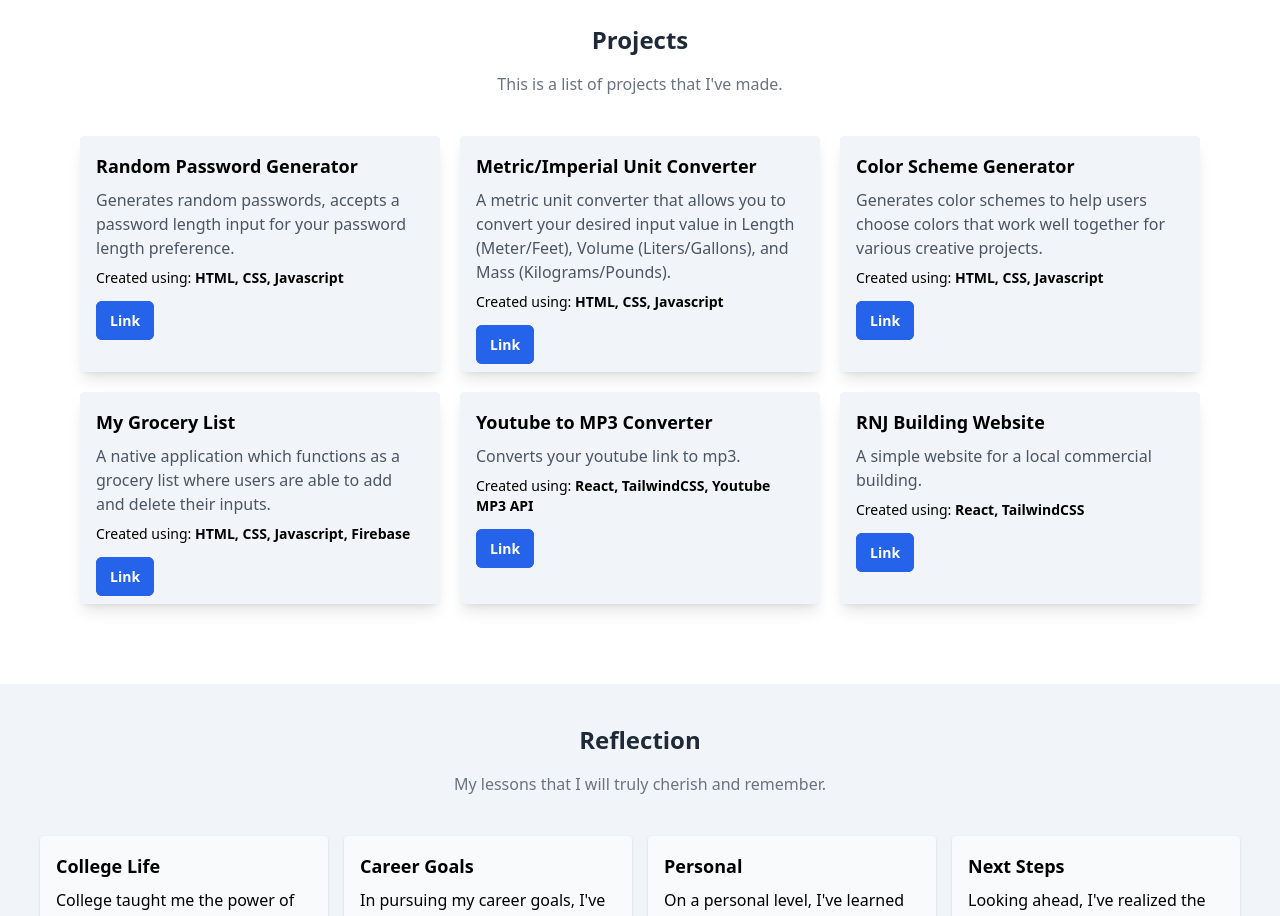
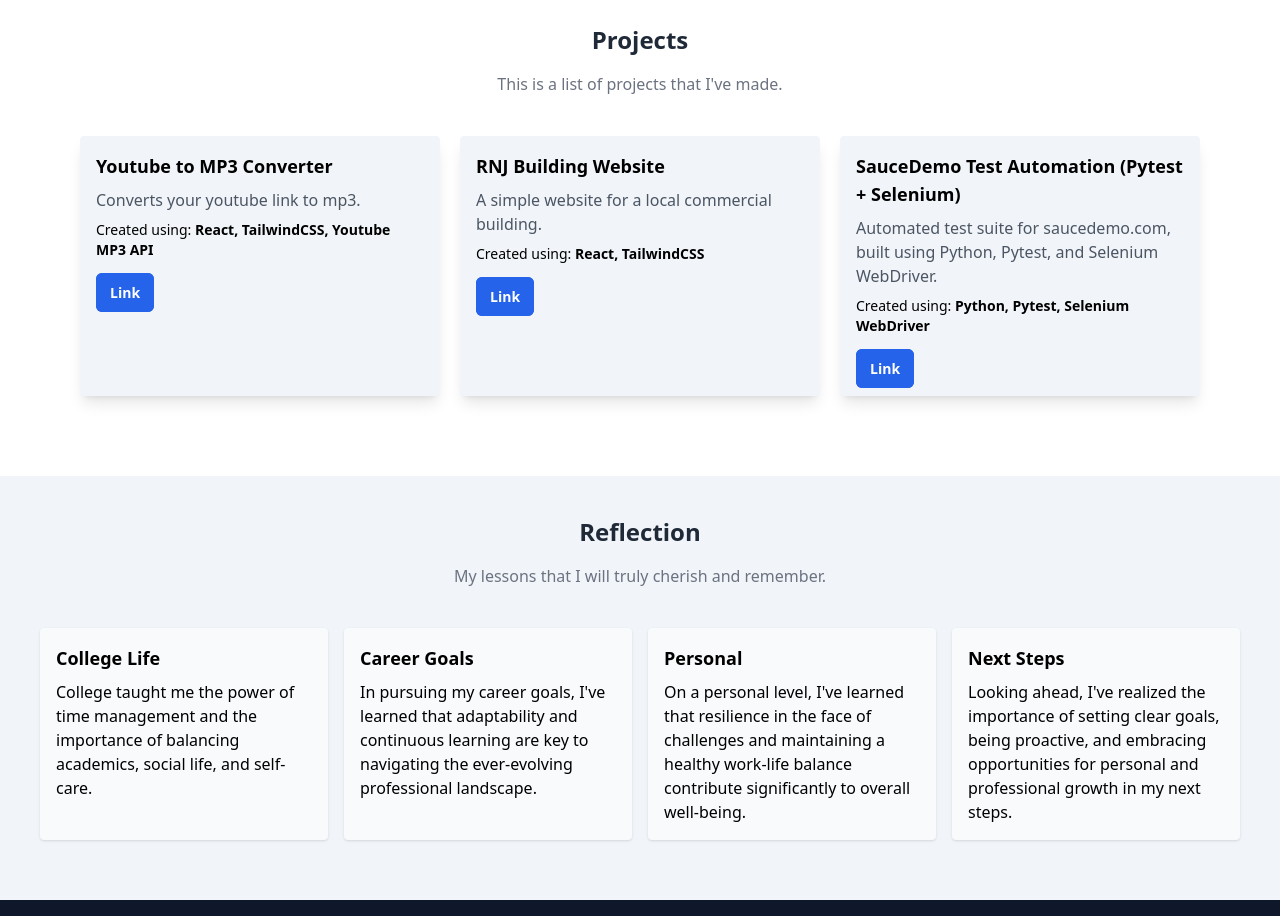
Before and after one commit to gerardnicolas/ispract-portfolio, a React (Vite) app: page / in a window 1280 px wide. Shown: the part 1520-2436 px from the top of the page. Built offline with nearby package versions, Linux system fonts and the light colour scheme.

Commit message:
Update projects section

```diff
--- a/src/components/AcadWork.jsx
+++ b/src/components/AcadWork.jsx
@@ -1,51 +1,58 @@
 import React from 'react';
 
 const projects = [
+    // {
+    //     id: 1,
+    //     title: 'Random Password Generator',
+    //     description: 'Generates random passwords, accepts a password length input for your password length preference.',
+    //     languages: [
+    //                 'HTML, ',
+    //                 'CSS, ',
+    //                 'Javascript'
+    //                 ],
+    //     link: 'https://randompasswordgenerator-ged.vercel.app/'
+    // },
+    // {
+    //     id: 2,
+    //     title: 'Metric/Imperial Unit Converter',
+    //     description: 'A metric unit converter that allows you to convert your desired input value in Length (Meter/Feet), Volume (Liters/Gallons), and Mass (Kilograms/Pounds).',
+    //     languages: 'HTML, CSS, Javascript',
+    //     link: 'https://unit-converter-eta.vercel.app/'
+    // },
+    // {
+    //     id: 3,
+    //     title: 'Color Scheme Generator',
+    //     description: 'Generates color schemes to help users choose colors that work well together for various creative projects.',
+    //     languages: 'HTML, CSS, Javascript',
+    //     link: 'https://color-scheme-generator-six.vercel.app/'
+    // },
+    // {
+    //     id: 4,
+    //     title: 'My Grocery List',
+    //     description: 'A native application which functions as a grocery list where users are able to add and delete their inputs.',
+    //     languages: 'HTML, CSS, Javascript, Firebase',
+    //     link: 'https://my-grocerylist-ged.netlify.app/'
+    // },
     {
         id: 1,
-        title: 'Random Password Generator',
-        description: 'Generates random passwords, accepts a password length input for your password length preference.',
-        languages: [
-                    'HTML, ',
-                    'CSS, ',
-                    'Javascript'
-                    ],
-        link: 'https://randompasswordgenerator-ged.vercel.app/'
-    },
-    {
-        id: 2,
-        title: 'Metric/Imperial Unit Converter',
-        description: 'A metric unit converter that allows you to convert your desired input value in Length (Meter/Feet), Volume (Liters/Gallons), and Mass (Kilograms/Pounds).',
-        languages: 'HTML, CSS, Javascript',
-        link: 'https://unit-converter-eta.vercel.app/'
-    },
-    {
-        id: 3,
-        title: 'Color Scheme Generator',
-        description: 'Generates color schemes to help users choose colors that work well together for various creative projects.',
-        languages: 'HTML, CSS, Javascript',
-        link: 'https://color-scheme-generator-six.vercel.app/'
-    },
-    {
-        id: 4,
-        title: 'My Grocery List',
-        description: 'A native application which functions as a grocery list where users are able to add and delete their inputs.',
-        languages: 'HTML, CSS, Javascript, Firebase',
-        link: 'https://my-grocerylist-ged.netlify.app/'
-    },
-    {
-        id: 5,
         title: 'Youtube to MP3 Converter',
         description: 'Converts your youtube link to mp3.',
         languages: 'React, TailwindCSS, Youtube MP3 API',
         link: 'https://yt-to-mp3-converter-three.vercel.app/'
     },
     {
-        id: 6,
+        id: 2,
         title: 'RNJ Building Website',
         description: 'A simple website for a local commercial building.',
         languages: 'React, TailwindCSS',
         link: 'https://rnjbldg1.vercel.app/'
+    },
+    {
+        id: 3,
+        title: 'SauceDemo Test Automation (Pytest + Selenium)',
+        description: 'Automated test suite for saucedemo.com, built using Python, Pytest, and Selenium WebDriver.',
+        languages: 'Python, Pytest, Selenium WebDriver',
+        link: 'https://github.com/gerardnicolas/saucedemo-pytest-automation'
     }
 ];
 
```
